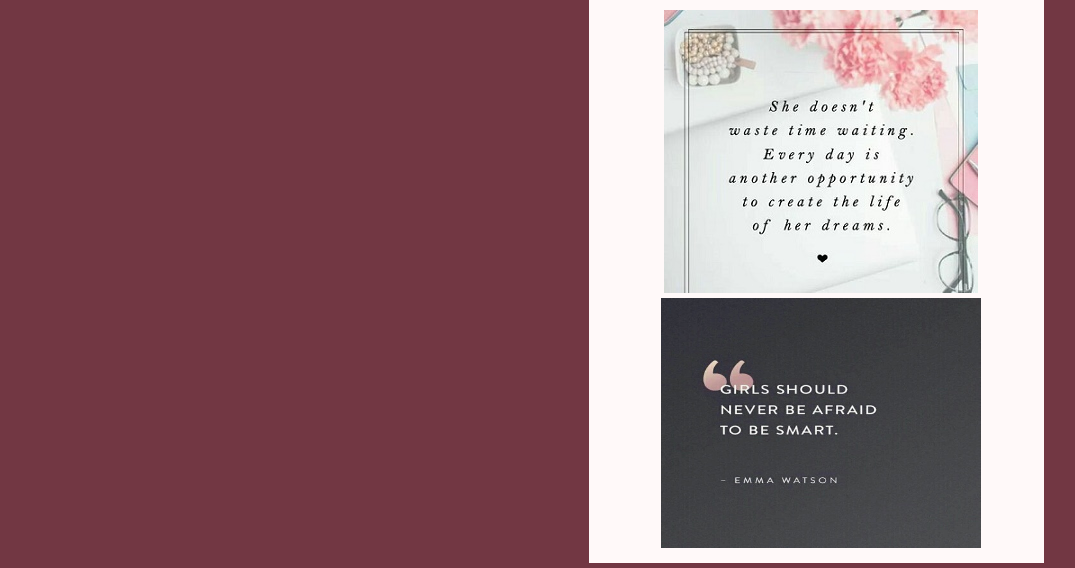
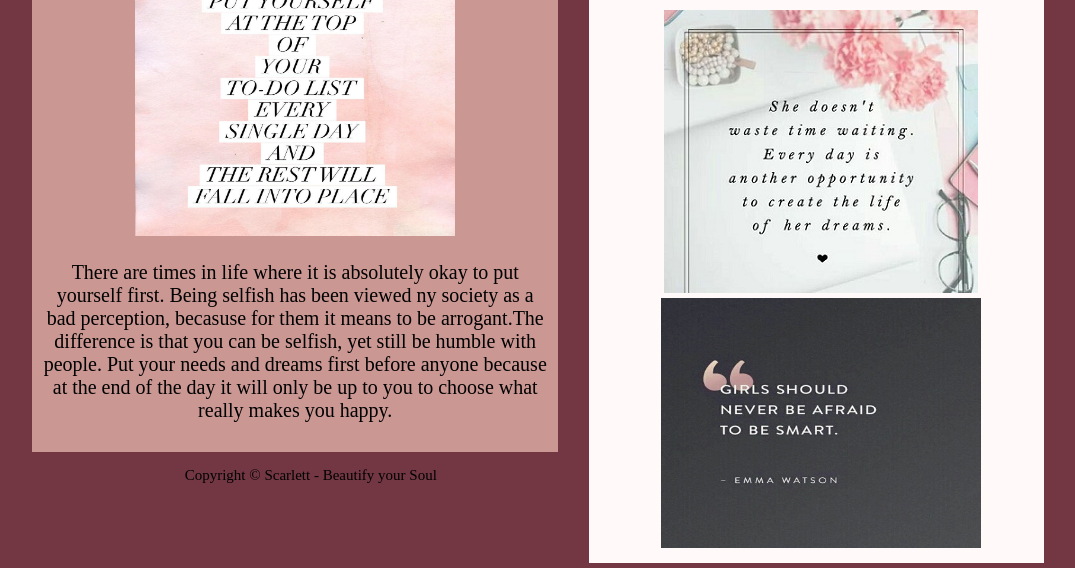
Before and after one commit to citygirlbeauty/citygirlbeauty.github.io, a plain HTML site: page inspiration.html in a window 1280 px wide. Shown: the part 232-800 px from the top of the page, without its empty margins (102-1177 px from the left). Drawn offline with Linux system fonts and the light colour scheme.

Commit message:
added my opinion

```diff
--- a/inspiration.html
+++ b/inspiration.html
@@ -27,6 +27,14 @@
     <main>
     <section>
          <h1 class="headline"></h1>
+
+      <img src="images/youfirst.jpg" width="320" height="290"
+          alt="selfish quotes"title="http://40.media.tumblr.com/0072ac6dcee1979e43879d871210d861/tumblr_o47ocadJgR1qaumpro1_1280.jpg" >
+      <p>
+        There are times in life where it is absolutely okay to put yourself first. Being selfish has been viewed ny society as a bad perception, becasuse for them it means to be arrogant.The difference is that you can be selfish, yet still be humble with people. Put your needs and dreams first before anyone because at the end of the day it will only be up to you to choose what really makes you happy.
+      </p>
+
+
 
 
      </section>
```
Also changed, not shown: images/youfirst.jpg (added).
